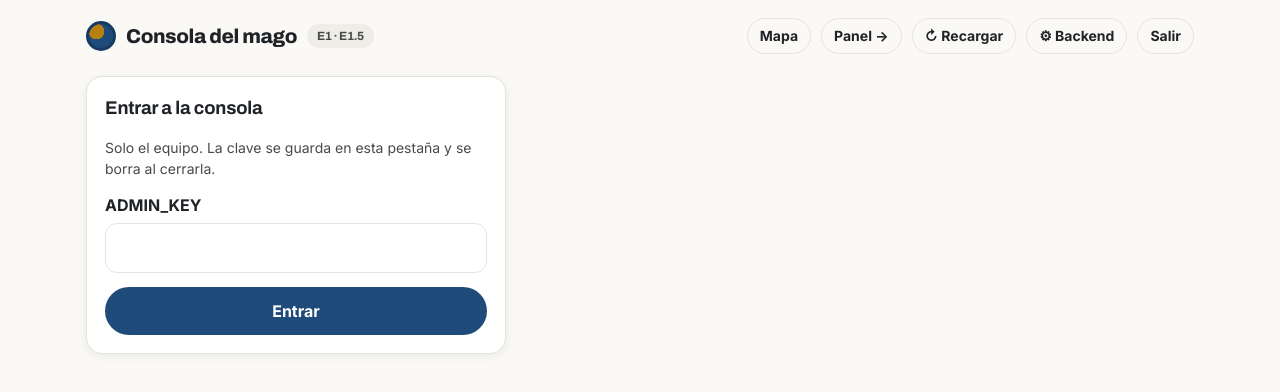
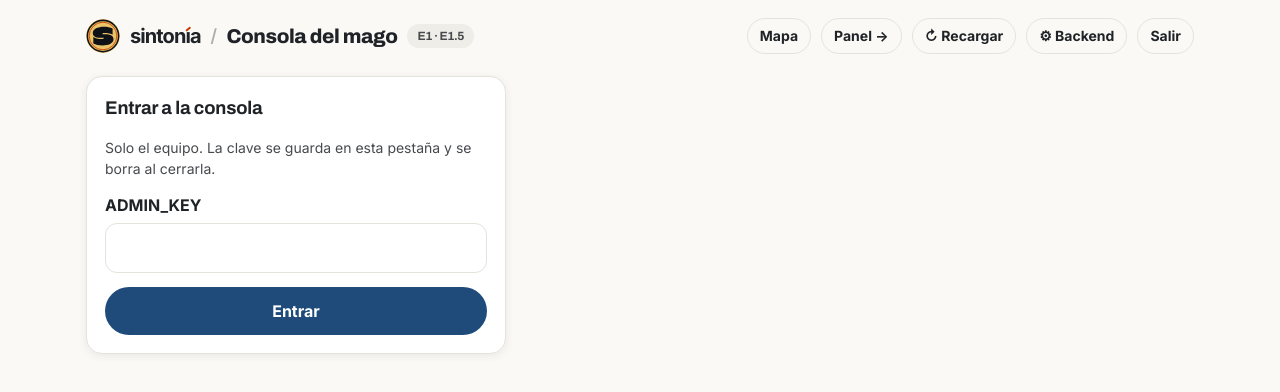
Before and after one commit to josebdiaz/sintonia-piloto, a plain HTML site: page piloto/mago.html in a window 1280 px wide. Drawn offline with Linux system fonts and the light colour scheme.

Commit message:
feat(piloto,backend): consola más rápida, logo final y línea base de 5 planes (2.3.0 / 2.3.4)
- Backend 2.3.4: hoja, pestañas y filas en memoria durante cada consulta; se descartan al escribir.
- Logo final en las páginas del piloto y wordmark en la consola.
- Línea base: «de los últimos 5 planes, ¿cuántos se hicieron?» (mismas columnas).

Co-Authored-By: Claude Opus 5.5 <noreply@anthropic.com>
Claude-Session: https://claude.ai/code/session_01WcAJGWD4Xsw4DEvxBa3Srk

```diff
--- a/piloto/assets/ds3.css
+++ b/piloto/assets/ds3.css
@@ -535,3 +535,10 @@ dialog.hoja::backdrop { background: rgba(31, 33, 38, .45); }
 .chips[role="group"] .chip input:checked + span::before { content: "✓ "; }
 .mago-tira b { font: 700 var(--font-size-16)/1.2 var(--font-family-display); }
 .mago-tira #tiraMin { font-family: var(--font-family-mono); font-variant-numeric: tabular-nums; }
+
+/* 2.3.0 · identidad de marca actualizada (logo final aprobado el 6/11): glifo con anillos y wordmark con tilde */
+.brand-mark { width: 34px; height: 34px; border-radius: 50%; background: url(glifo.svg) center / contain no-repeat; box-shadow: none; flex: none; }
+.wm { font-family: 'Inter', system-ui, sans-serif; font-weight: 800; letter-spacing: -.045em; line-height: 1; display: inline-block; }
+.wm .i { position: relative; display: inline-block; }
+.wm .i::after { content: ""; position: absolute; width: .30em; height: .10em; border-radius: .05em; left: .02em; top: .2em; transform: rotate(-40deg); transform-origin: left center; background: #c23a00; }
+.brand .sep { opacity: .35; font-weight: 400; }
--- a/piloto/assets/sintonia.css
+++ b/piloto/assets/sintonia.css
@@ -210,3 +210,10 @@ th { font-size: .78rem; text-transform: uppercase; letter-spacing: .04em; color:
 /* 2.0.7 · correcciones y minutos */
 .minlist { margin: 8px 0 0; padding: 0; list-style: none; }
 .minlist li { display: flex; justify-content: space-between; gap: 8px; padding: 6px 0; border-top: 1px solid var(--line); font-size: .875rem; }
+
+/* 2.3.0 · identidad de marca actualizada (logo final aprobado el 6/11): glifo con anillos y wordmark con tilde */
+.brand-mark { width: 34px; height: 34px; border-radius: 50%; background: url(glifo.svg) center / contain no-repeat; box-shadow: none; flex: none; }
+.wm { font-family: 'Inter', system-ui, sans-serif; font-weight: 800; letter-spacing: -.045em; line-height: 1; display: inline-block; }
+.wm .i { position: relative; display: inline-block; }
+.wm .i::after { content: ""; position: absolute; width: .30em; height: .10em; border-radius: .05em; left: .02em; top: .2em; transform: rotate(-40deg); transform-origin: left center; background: #c23a00; }
+.brand .sep { opacity: .35; font-weight: 400; }
--- a/piloto/mago.html
+++ b/piloto/mago.html
@@ -16,7 +16,7 @@
 <body>
 <main class="wrap wide">
   <header class="top">
-    <a class="brand" href="mago.html"><span class="brand-mark" aria-hidden="true"></span>Consola del mago <span class="tag">E1 · E1.5</span></a>
+    <a class="brand" href="mago.html"><span class="brand-mark" aria-hidden="true"></span><span class="wm" aria-label="Sintonía">sinton<span class="i">ı</span>a</span><span class="sep">/</span>Consola del mago <span class="tag">E1 · E1.5</span></a>
     <div class="actions" style="margin:0">
       <a class="btn btn-ghost btn-sm" href="investigadores.html" title="Todas las vistas, por fase">Mapa</a>
       <a class="btn btn-ghost btn-sm" href="panel.html">Panel →</a>
```
Also changed, not shown: piloto/index.html (+3 -6 lines), piloto/panel.html (+2 -2 lines), CHANGELOG.md, piloto/assets/glifo.svg (added), 1 other file.
